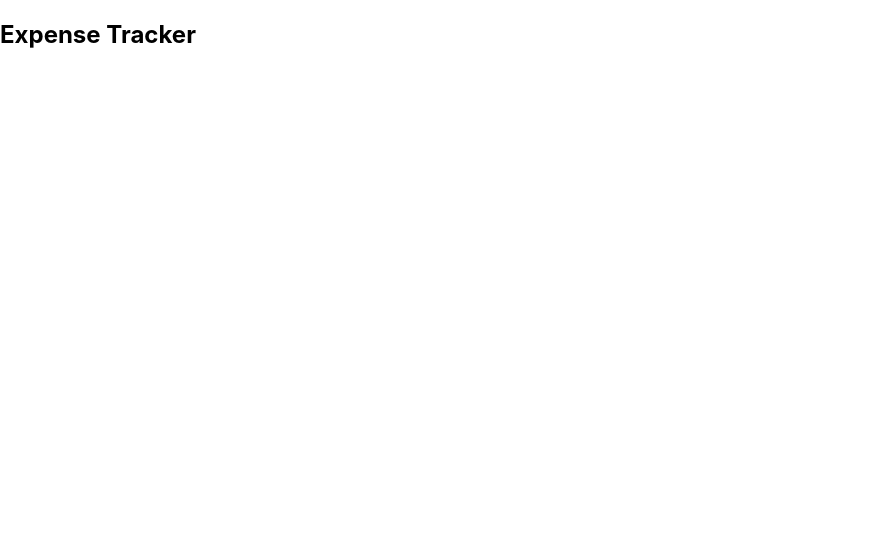
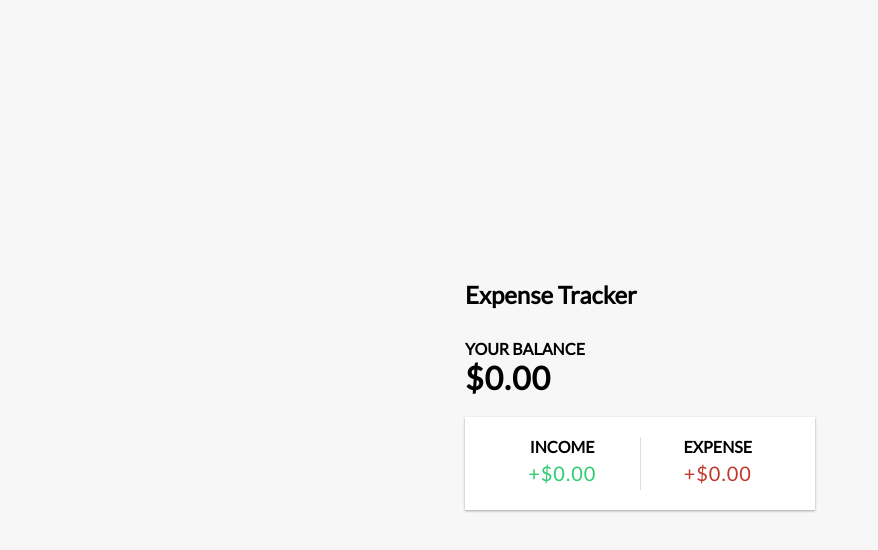
Before and after one commit to tarek102/expense-tracker, a React (Create React App) app: page / in a window 1280 px wide. Shown: the top 550 px of the page, without its empty margins (0-878 px from the left). Built offline with nearby package versions, Linux system fonts and the light colour scheme.

Commit message:
modify app.js and add styles

```diff
--- a/src/App.css
+++ b/src/App.css
@@ -0,0 +1,151 @@
+@import url('https://fonts.googleapis.com/css?family=Lato&display=swap');
+
+:root {
+  --box-shadow: 0 1px 3px rgba(0, 0, 0, 0.12), 0 1px 2px rgba(0, 0, 0, 0.24);
+}
+
+* {
+  box-sizing: border-box;
+}
+
+body {
+  background-color: #f7f7f7;
+  display: flex;
+  flex-direction: column;
+  align-items: center;
+  justify-content: center;
+  min-height: 100vh;
+  margin: 0;
+  font-family: 'Lato', sans-serif;
+}
+
+.container {
+  margin: 30px auto;
+  width: 350px;
+}
+
+h1 {
+  letter-spacing: 1px;
+  margin: 0;
+}
+
+h3 {
+  border-bottom: 1px solid #bbb;
+  padding-bottom: 10px;
+  margin: 40px 0 10px;
+}
+
+h4 {
+  margin: 0;
+  text-transform: uppercase;
+}
+
+.inc-exp-container {
+  background-color: #fff;
+  box-shadow: var(--box-shadow);
+  padding: 20px;
+  display: flex;
+  justify-content: space-between;
+  margin: 20px 0;
+}
+
+.inc-exp-container > div {
+  flex: 1;
+  text-align: center;
+}
+
+.inc-exp-container > div:first-of-type {
+  border-right: 1px solid #dedede;
+}
+
+.money {
+  font-size: 20px;
+  letter-spacing: 1px;
+  margin: 5px 0;
+}
+
+.money.plus {
+  color: #2ecc71;
+}
+
+.money.minus {
+  color: #c0392b;
+}
+
+label {
+  display: inline-block;
+  margin: 10px 0;
+}
+
+input[type='text'],
+input[type='number'] {
+  border: 1px solid #dedede;
+  border-radius: 2px;
+  display: block;
+  font-size: 16px;
+  padding: 10px;
+  width: 100%;
+}
+
+.btn {
+  cursor: pointer;
+  background-color: #9c88ff;
+  box-shadow: var(--box-shadow);
+  color: #fff;
+  border: 0;
+  display: block;
+  font-size: 16px;
+  margin: 10px 0 30px;
+  padding: 10px;
+  width: 100%;
+}
+
+.btn:focus,
+.delete-btn:focus {
+  outline: 0;
+}
+
+.list {
+  list-style-type: none;
+  padding: 0;
+  margin-bottom: 40px;
+}
+
+.list li {
+  background-color: #fff;
+  box-shadow: var(--box-shadow);
+  color: #333;
+  display: flex;
+  justify-content: space-between;
+  position: relative;
+  padding: 10px;
+  margin: 10px 0;
+}
+
+.list li.plus {
+  border-right: 5px solid #2ecc71;
+}
+
+.list li.minus {
+  border-right: 5px solid #c0392b;
+}
+
+.delete-btn {
+  cursor: pointer;
+  background-color: #e74c3c;
+  border: 0;
+  color: #fff;
+  font-size: 20px;
+  line-height: 20px;
+  padding: 2px 5px;
+  position: absolute;
+  top: 50%;
+  left: 0;
+  transform: translate(-100%, -50%);
+  opacity: 0;
+  transition: opacity 0.3s ease;
+}
+
+.list li:hover .delete-btn {
+  opacity: 1;
+}
--- a/src/App.js
+++ b/src/App.js
@@ -1,12 +1,19 @@
 import React from 'react';
 import { Header } from './components/Header';
+import { Balance } from './components/Balance';
+import { IncomeExpenses } from './components/IncomeExpenses';
 import './App.css';
 
 function App() {
   return (
     <div>
       <Header />
+      <div className='container'>
+        <Balance />
+        <IncomeExpenses />
+      </div>
     </div>
+
   );
 }
 
```
